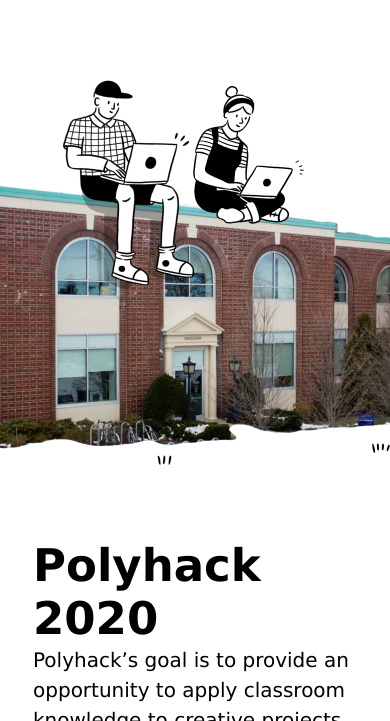
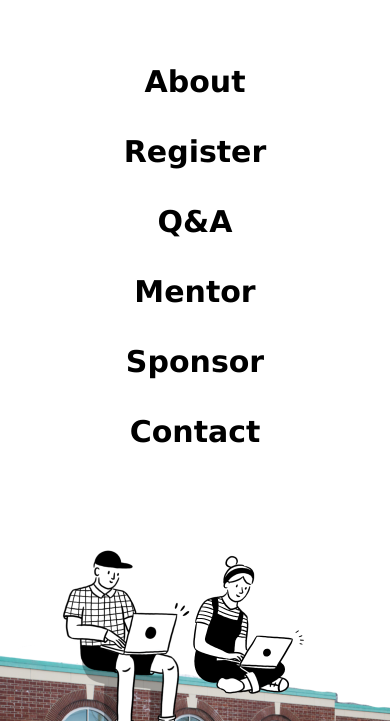
Before and after one commit to mngai99/official_polyhack2020, a website: page public/html/index.html in a window 390 px wide. Both pictures are taken after a click on the picture 341 px from the left and 62 px from the top of the page. Shown: the part 123-844 px from the top of the page. Drawn offline with Linux system fonts and the light colour scheme; files that its build step writes are made by us from their sources; files whose address does not match are found by name.

Commit message:
navbar updates

```diff
--- a/public/css/style.css
+++ b/public/css/style.css
@@ -16,8 +16,10 @@
 
 .nav-mobile-links {
     display: flex;
+    margin-top: 50px;
     flex-direction: column;
     justify-content: space-evenly;
+    align-items: center;
 }
 
 #nav-computer #current {
--- a/public/html/header.html
+++ b/public/html/header.html
@@ -25,13 +25,13 @@
 
 </nav>
 
-<div id="mobile-nav-links" style="display: none" class="verticle-flexbox">
-    <a style="font-size: 30px;" id="current" href="/"><b>About</b></a>
-    <a style="font-size: 30px;" href="#"><b>Register</b></a>
-    <a style="font-size: 30px;" href="qna"><b>Q&A</b></a>
-    <a style="font-size: 30px;" href="mentor"><b>Mentor</b></a>
-    <a style="font-size: 30px;" href="#"><b>Sponsor</b></a>
-    <a style="font-size: 30px;" href="contact"><b>Contact</b></a>
+<div id="mobile-nav-links" style="display: none" class="nav-mobile-links">
+    <a style="font-size: 30px; margin-top: 20px; margin-bottom: 20px" id="current" href="/"><b>About</b></a>
+    <a style="font-size: 30px; margin-top: 20px; margin-bottom: 20px" href="#"><b>Register</b></a>
+    <a style="font-size: 30px; margin-top: 20px; margin-bottom: 20px" href="qna"><b>Q&A</b></a>
+    <a style="font-size: 30px; margin-top: 20px; margin-bottom: 20px" href="mentor"><b>Mentor</b></a>
+    <a style="font-size: 30px; margin-top: 20px; margin-bottom: 20px" href="#"><b>Sponsor</b></a>
+    <a style="font-size: 30px; margin-top: 20px; margin-bottom: 20px" href="contact"><b>Contact</b></a>
 </div>
 
 <script language="javascript">
@@ -40,10 +40,10 @@
 
         var links = document.getElementById("mobile-nav-links");
         if (links.style.display == "none") {
-            links.classList.add("nav-mobile-links");
+            links.style.display = "flex";
             document.getElementById("phone-button").src = "images/clicked-phone-button.png";
         } else {
-            links.classList.remove("nav-mobile-links");
+            links.style.display = "none";
             document.getElementById("phone-button").src = "images/phone-button.png";
         }
     };
```
